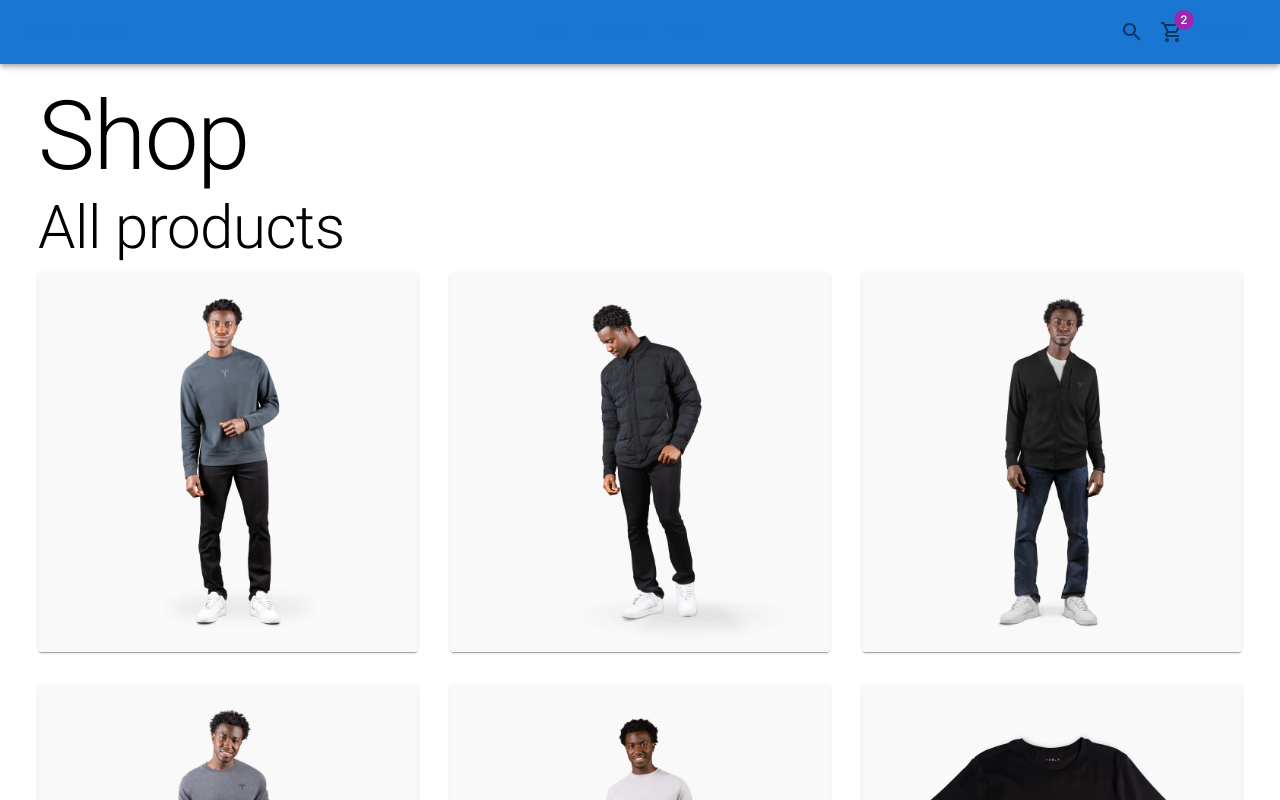
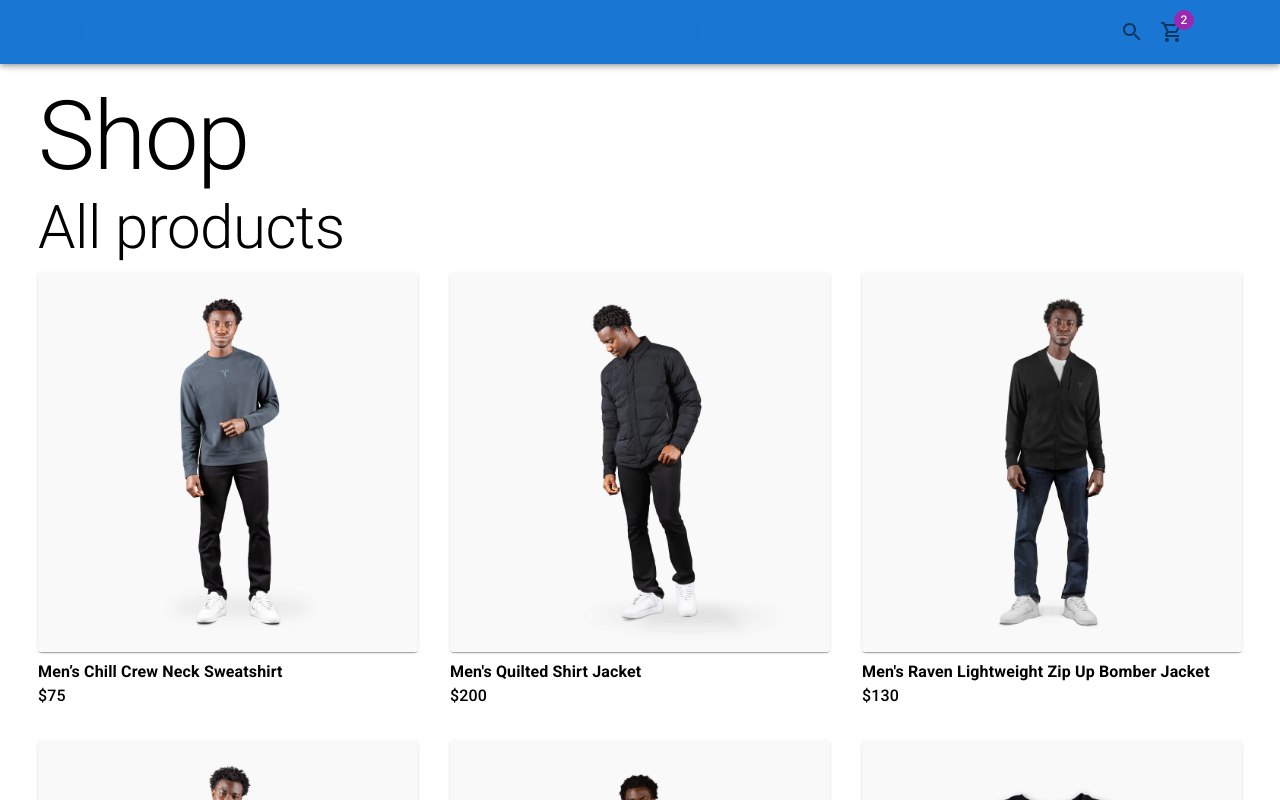
Before and after one commit to karlbehrensg/teslo-shop, a Next.js app: page / in a window 1280 px wide. Shown: the top 800 px of the page. Built offline with nearby package versions, Linux system fonts and the light colour scheme.

Commit message:
Finish product card

```diff
--- a/components/products/ProductCard.tsx
+++ b/components/products/ProductCard.tsx
@@ -1,5 +1,12 @@
-import { FC } from "react";
-import { Card, CardActionArea, CardMedia, Grid } from "@mui/material";
+import { FC, useMemo, useState } from "react";
+import {
+  Box,
+  Card,
+  CardActionArea,
+  CardMedia,
+  Grid,
+  Typography,
+} from "@mui/material";
 import { IProduct } from "../../interfaces";
 
 interface Props {
@@ -7,17 +14,36 @@
 }
 
 export const ProductCard: FC<Props> = ({ product }) => {
+  const [isHovered, setIsHovered] = useState(false);
+
+  const productImage = useMemo(() => {
+    return isHovered
+      ? `products/${product.images[1]}`
+      : `products/${product.images[0]}`;
+  }, [isHovered, product.images]);
+
   return (
-    <Grid item key={product.slug} xs={6} sm={4}>
+    <Grid
+      item
+      xs={6}
+      sm={4}
+      onMouseEnter={() => setIsHovered(true)}
+      onMouseLeave={() => setIsHovered(false)}
+    >
       <Card>
         <CardActionArea>
           <CardMedia
             component="img"
-            image={`products/${product.images[0]}`}
+            className="fadeIn"
+            image={productImage}
             alt={product.title}
           />
         </CardActionArea>
       </Card>
+      <Box sx={{ mt: 1 }} className="fadeIn">
+        <Typography fontWeight={700}>{product.title}</Typography>
+        <Typography fontWeight={500}>{`$${product.price}`}</Typography>
+      </Box>
     </Grid>
   );
 };
```
